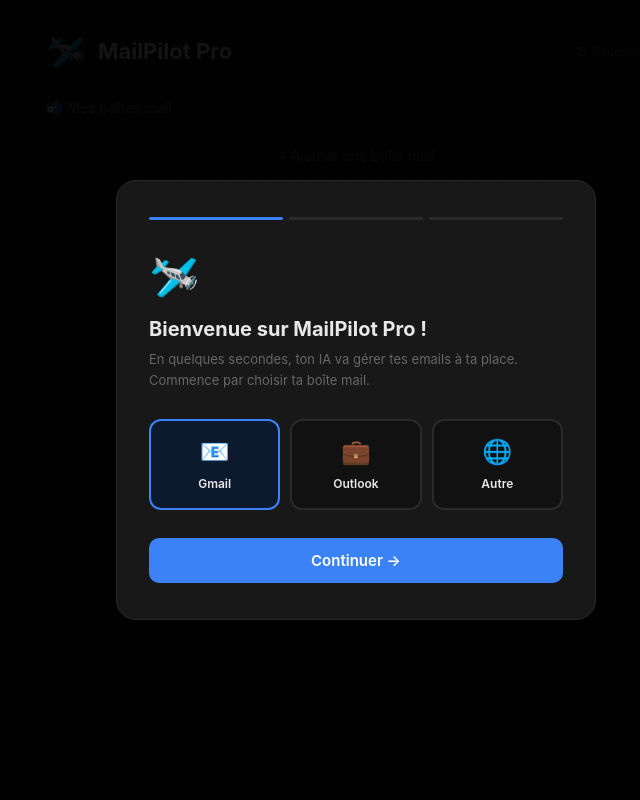
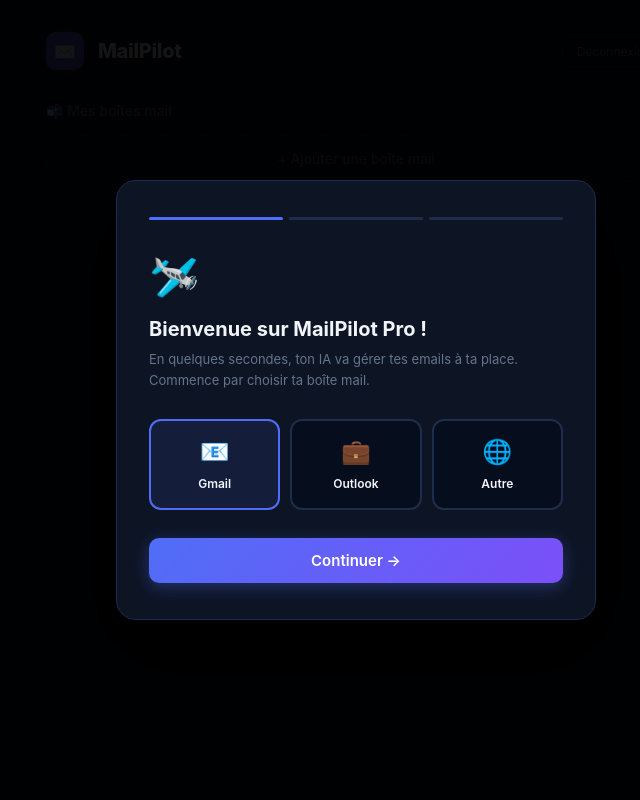
Before and after one commit to thomasribreau85-cmd/-MailPilot, a Flask app: template templates/client.html in a window 1280 px wide. Shown: the whole page, without its empty margins (284-924 px from the left). Run offline with Flask 3, Linux system fonts and the light colour scheme; the template is opened without the code that fills it, so the values that code supplies are empty.

Commit message:
design: thème navy + couleurs MailPilot + logo

```diff
--- a/templates/client.html
+++ b/templates/client.html
@@ -7,23 +7,32 @@
   <style>
     *, *::before, *::after { box-sizing: border-box; margin: 0; padding: 0; }
     :root {
-      --bg: #0e0e0e; --card: #181818; --border: #2a2a2a;
-      --text: #e8e8e8; --muted: #666; --green: #22c55e;
-      --red: #ef4444; --blue: #3b82f6; --yellow: #f59e0b; --radius: 12px;
+      --bg: #0a0f1e; --card: #0f172a; --border: #1e2d4a;
+      --text: #f1f5f9; --muted: #64748b; --green: #22c55e;
+      --red: #ef4444; --blue: #4f6ef7; --blue2: #7c4ff8;
+      --yellow: #f59e0b; --radius: 14px;
     }
     body {
       background: var(--bg); color: var(--text);
-      font-family: -apple-system, BlinkMacSystemFont, "SF Pro Text", sans-serif;
+      font-family: -apple-system, BlinkMacSystemFont, "SF Pro Text", "Inter", sans-serif;
       min-height: 100vh; padding: 32px 20px 80px;
     }
     header {
-      max-width: 620px; margin: 0 auto 28px;
-      display: flex; align-items: center; gap: 12px;
+      max-width: 620px; margin: 0 auto 32px;
+      display: flex; align-items: center; gap: 14px;
     }
-    .logo-icon { font-size: 32px; }
+    .logo-icon {
+      width: 38px; height: 38px; background: linear-gradient(135deg, var(--blue), var(--blue2));
+      border-radius: 10px; display: flex; align-items: center; justify-content: center;
+      font-size: 18px; flex-shrink: 0; box-shadow: 0 0 16px rgba(79,110,247,.35);
+    }
     .logo-text { flex: 1; }
-    .logo-text h1 { font-size: 22px; font-weight: 700; }
-    .logo-text p  { font-size: 12px; color: var(--muted); margin-top: 2px; }
+    .logo-text h1 {
+      font-size: 20px; font-weight: 800; letter-spacing: -.3px;
+      background: linear-gradient(90deg, #fff 40%, var(--blue));
+      -webkit-background-clip: text; -webkit-text-fill-color: transparent;
+    }
+    .logo-text p  { font-size: 11px; color: var(--muted); margin-top: 1px; }
 
     /* Section titre */
     .section-header {
@@ -110,12 +126,12 @@
     /* Bouton ajouter */
     .add-boite-btn {
       max-width: 620px; margin: 8px auto 0; display: block; width: 100%;
-      background: #111; border: 1px dashed var(--border);
+      background: transparent; border: 1px dashed #1e2d4a;
       border-radius: var(--radius); padding: 14px;
       color: var(--muted); font-size: 14px; font-family: inherit;
-      cursor: pointer; text-align: center; transition: all .15s;
+      cursor: pointer; text-align: center; transition: all .2s;
     }
-    .add-boite-btn:hover { border-color: var(--blue); color: var(--blue); background: #0d1a2e; }
+    .add-boite-btn:hover { border-color: var(--blue); color: var(--blue); background: rgba(79,110,247,.06); }
 
     /* Modals */
     .overlay {
@@ -217,8 +236,9 @@
     }
     .wizard-overlay.open { display: flex; }
     .wizard-box {
-      background: var(--card); border: 1px solid var(--border);
+      background: #0d1525; border: 1px solid #1e2d4a;
       border-radius: 20px; padding: 36px 32px; width: 100%; max-width: 480px;
+      box-shadow: 0 32px 80px rgba(0,0,0,.7);
     }
     .wizard-steps {
       display: flex; gap: 6px; margin-bottom: 32px;
@@ -236,18 +256,19 @@
       display: grid; grid-template-columns: 1fr 1fr 1fr; gap: 10px; margin-bottom: 24px;
     }
     .wizard-provider-card {
-      border: 2px solid var(--border); border-radius: 12px;
+      border: 2px solid #1e2d4a; border-radius: 12px;
       padding: 16px 8px; text-align: center; cursor: pointer;
-      background: #111; transition: all .15s;
+      background: #060d1c; transition: all .15s;
     }
     .wizard-provider-card:hover  { border-color: var(--blue); }
-    .wizard-provider-card.active { border-color: var(--blue); background: #0d1a2e; }
+    .wizard-provider-card.active { border-color: var(--blue); background: rgba(79,110,247,.1); }
     .wizard-provider-card .wp-icon  { font-size: 24px; display: block; margin-bottom: 6px; }
     .wizard-provider-card .wp-label { font-size: 12px; font-weight: 600; }
     .wizard-btn {
-      width: 100%; padding: 13px; background: var(--blue); border: none;
+      width: 100%; padding: 13px; background: linear-gradient(135deg, var(--blue), var(--blue2)); border: none;
       border-radius: 10px; color: #fff; font-size: 15px; font-weight: 600;
-      cursor: pointer; font-family: inherit; margin-top: 4px; transition: opacity .15s;
+      cursor: pointer; font-family: inherit; margin-top: 4px; transition: all .15s;
+      box-shadow: 0 4px 16px rgba(79,110,247,.35);
     }
     .wizard-btn:disabled { opacity: .4; cursor: not-allowed; }
     .wizard-btn-skip {
@@ -274,12 +296,12 @@
 <body>
 
   <header>
-    <span class="logo-icon">🛩️</span>
+    <div class="logo-icon">✉️</div>
     <div class="logo-text">
-      <h1>MailPilot Pro</h1>
+      <h1>MailPilot</h1>
       <p>{{ compte.nom }}{% if compte.agence %} — {{ compte.agence }}{% endif %}</p>
     </div>
-    <a href="/logout" style="color:var(--muted);font-size:12px;text-decoration:none;">⎋ Déconnexion</a>
+    <a href="/logout" style="color:var(--muted);font-size:12px;text-decoration:none;padding:7px 14px;border:1px solid #1e2d4a;border-radius:8px;transition:all .15s;" onmouseover="this.style.borderColor='#2a3d6a'" onmouseout="this.style.borderColor='#1e2d4a'">Déconnexion</a>
   </header>
 
   <div class="section-header">
```
Also changed, not shown: other parts of templates/client.html (+47 -36 lines).
